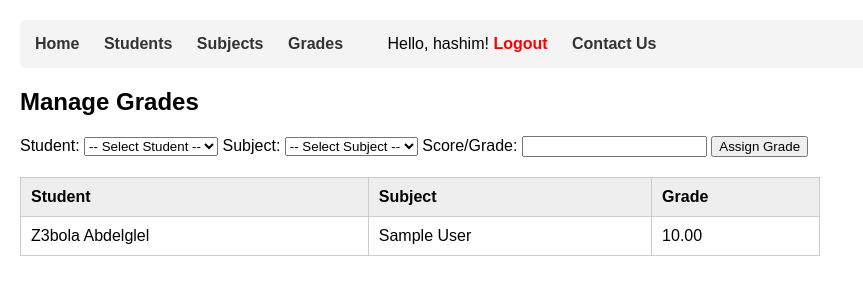
After one commit to HashimAbdulaziz/Django-Course_ITI-9m, a Django app: page /grades/ in a window 1280 px wide. The commit adds this page. Shown: the top 300 px of the page, without its empty margins (0-863 px from the left). Run offline with Django 5.2, Linux system fonts and the light colour scheme; a user stored in the database is signed in; data comes from the database, SQL or seed files in the repository; both versions use the stored data as it was before the commit; tables that the repository leaves empty hold one stand-in row (values such as "Sample post").

Commit message:
Lab2: schoolSys with django templates and admin pannel

```diff
--- a/Django/day1/schoolSystem/urls.py
+++ b/Django/day1/schoolSystem/urls.py
@@ -21,10 +21,21 @@ from students import views
 from django.conf import settings
 from django.conf.urls.static import static
 
+
+from django.contrib.auth import views as auth_views
+
+
 urlpatterns = [
     path('admin/', admin.site.urls),
     path('', views.home, name='home'),
     path('students/', views.student_page, name='student_page'),
     path('delete/<int:student_id>/', views.delete_student, name='delete_student'),
     path('contact/', views.contact_us, name='contact_us'),
+
+    path('login/', auth_views.LoginView.as_view(template_name='login.html'), name='login'),
+    path('logout/', views.custom_logout, name='logout'),
+    path('register/', views.register, name="register"),
+    path('subjects/', views.subject_page, name='subjects'),
+    path('grades/', views.grade_page, name='grades'),
+
 ] + static(settings.MEDIA_URL, document_root=settings.MEDIA_ROOT)
--- a/Django/day1/students/admin.py
+++ b/Django/day1/students/admin.py
@@ -1,6 +1,8 @@
 from django.contrib import admin
-from .models import Student, Feedback
+from .models import Student, Feedback, Grade, Subject
 
 # Register your models here.
 admin.site.register(Student)
 admin.site.register(Feedback)
+admin.site.register(Grade)
+admin.site.register(Subject)
--- a/Django/day1/students/models.py
+++ b/Django/day1/students/models.py
@@ -1,13 +1,41 @@
 from django.db import models
+
 
 class Student(models.Model):
     name = models.CharField(max_length=100)
-    age = models.IntegerField()
+    age = models.IntegerField(null=True, blank=True)
     email = models.EmailField()
     image = models.ImageField(upload_to='student_images/', null=True, blank=True)
+
+    # I don't need but it's to make quering faster
+    subjects = models.ManyToManyField('Subject', through='Grade')
+
+    def __str__(self):
+        return self.name
+
+
+class Subject(models.Model):
+    name = models.CharField(max_length=50)
+
+    def __str__(self):
+        return self.name
+
+
+class Grade(models.Model):
+    score = models.DecimalField(max_digits=5, decimal_places=2, null=True, blank=True)
+    student = models.ForeignKey(Student, on_delete=models.CASCADE)
+    subject = models.ForeignKey(Subject, on_delete=models.CASCADE)
+
+    def __str__(self):
+        score_display = self.score if self.score is not None else "Not Graded"
+        return f"{self.student.name} - {self.subject.name}: {score_display}"
+
 
 
 class Feedback(models.Model):
     email = models.EmailField()
     message = models.TextField()
     date_added = models.DateTimeField(auto_now_add=True)
+
+    def __str__(self):
+        return f"Feedback from {self.email}"
--- /dev/null
+++ b/Django/day1/students/templates/grades.html
@@ -0,0 +1,48 @@
+{% extends 'navbar.html' %}
+
+{% block content %}
+<h2>Manage Grades</h2>
+
+<form method="post" style="margin-bottom: 20px;">
+    {% csrf_token %}
+
+    <label>Student:</label>
+    <select name="student_id" required>
+        <option value="">-- Select Student --</option>
+        {% for student in students %}
+            <option value="{{ student.id }}">{{ student.name }}</option>
+        {% endfor %}
+    </select>
+
+    <label>Subject:</label>
+    <select name="subject_id" required>
+        <option value="">-- Select Subject --</option>
+        {% for subject in subjects %}
+            <option value="{{ subject.id }}">{{ subject.name }}</option>
+        {% endfor %}
+    </select>
+
+    <label>Score/Grade:</label>
+    <input type="number" name="grade" required> <button type="submit">Assign Grade</button>
+</form>
+
+<table>
+    <tr>
+        <th>Student</th>
+        <th>Subject</th>
+        <th>Grade</th>
+    </tr>
+    {% for g in grades %}
+    <tr>
+        <td>{{ g.student.name }}</td>
+        <td>{{ g.subject.name }}</td>
+        <td>{{ g.score }}</td>
+    </tr>
+    {% empty %}
+    <tr>
+        <td colspan="3">No grades recorded yet.</td>
+    </tr>
+    {% endfor %}
+</table>
+
+{% endblock %}
--- a/Django/day1/students/templates/home.html
+++ b/Django/day1/students/templates/home.html
@@ -1,5 +1,5 @@
 {% extends 'navbar.html' %}
-
+source .venv/bin/activate
 {% block content %}
 
 <img src="/images/student_images/iti.png" alt="ITI Logo" style="width: 200px; height: auto; float: right; margin-left: 50px;" />
--- a/Django/day1/students/templates/navbar.html
+++ b/Django/day1/students/templates/navbar.html
@@ -41,16 +41,21 @@
     </style>
   </head>
   <body>
-    <nav>
-      <a href="{% url 'home' %}"
-        >Home</a
-      >
-      <a href="{% url 'student_page' %}"
-        >Students</a
-      >
-      <a href="{% url 'contact_us' %}"
-        >Contact Us</a
-      >
+
+  <nav>
+    <a href="{% url 'home' %}">Home</a>
+
+    {% if user.is_authenticated %}
+      <a href="{% url 'student_page' %}">Students</a> <a href="{% url 'subjects' %}">Subjects</a>
+      <a href="{% url 'grades' %}">Grades</a>
+      <span style="margin-left: 20px;">Hello, {{ user.username }}!</span>
+      <a href="{% url 'logout' %}" style="color: red;">Logout</a>
+    {% else %}
+      <a href="{% url 'login' %}">Login</a>
+      <a href="{% url 'register' %}">Register</a>
+    {% endif %}
+
+    <a href="{% url 'contact_us' %}">Contact Us</a>
     </nav>
 
     {% block content %} {% endblock %}
--- a/Django/day1/students/views.py
+++ b/Django/day1/students/views.py
@@ -1,11 +1,18 @@
 from django.shortcuts import render, redirect
+from django.contrib.auth.forms import UserCreationForm
+from django.contrib.auth.decorators import login_required
+from django.contrib.auth import logout
+from django.contrib import messages
 
-from .models import Student, Feedback
+
+from .models import Student, Feedback, Grade, Subject
+
 
 def home(request):
    return render(request, "home.html")
 
 
+@login_required
 def student_page(request):
    if request.method == 'POST':
       name = request.POST.get('name')
@@ -20,6 +27,7 @@ def student_page(request):
    return render(request, 'students.html', {'students': students})
 
 
+@login_required
 def delete_student(request, student_id):
     student = Student.objects.get(id=student_id)
     student.delete()
@@ -34,3 +42,58 @@ def contact_us(request):
         return redirect('home')
 
     return render(request, 'contact.html')
+
+
+
+def register(request):
+    if request.method == 'POST':
+        form = UserCreationForm(request.POST)
+        if form.is_valid():
+            form.save()
+            username = form.cleaned_data.get('username')
+            messages.success(request, f'Account created for {username}!')
+            return redirect('login')
+    else:
+        form = UserCreationForm()
+    return render(request, 'register.html', {'form': form})
+
+
+def custom_logout(request):
+    logout(request)
+    return redirect('login')
+
+
+@login_required
+def subject_page(request):
+    if request.method == 'POST':
+        name = request.POST.get('name')
+        Subject.objects.create(name=name)
+        return redirect('subjects')
+
+    subjects = Subject.objects.all()
+    return render(request, 'subjects.html', {'subjects': subjects})
+
+
+@login_required
+def grade_page(request):
+    if request.method == 'POST':
+        student_id = request.POST.get('student_id')
+        subject_id = request.POST.get('subject_id')
+        grade_value = request.POST.get('grade')
+
+        student_obj = Student.objects.get(id=student_id)
+        subject_obj = Subject.objects.get(id=subject_id)
+
+        Grade.objects.update_or_create(
+            student=student_obj,
+            subject=subject_obj,
+            defaults={'score': grade_value}
+        )
+        return redirect('grades')
+
+    context = {
+        'grades': Grade.objects.all(),
+        'students': Student.objects.all(),
+        'subjects': Subject.objects.all()
+    }
+    return render(request, 'grades.html', context)
```
Also changed, not shown: Django/day1/schoolSystem/settings.py (+13 -3 lines), Django/day1/students/templates/login.html (added, +12 -0 lines), Django/day1/students/templates/register.html (added, +12 -0 lines), Django/day1/students/templates/subjects.html (added, +30 -0 lines), Django/day1/db.sqlite3 (deleted), Django/day1/static/images/student_images/oar2_cdXO3N3.jpg (added), Django/day1/students/migrations/0002_subject_alter_student_age_grade_student_subjects.py (added).
